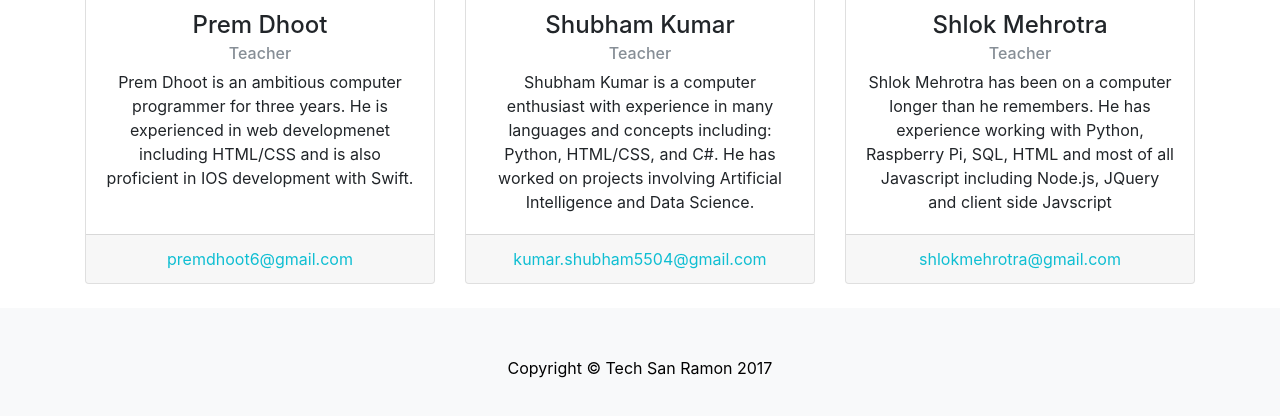
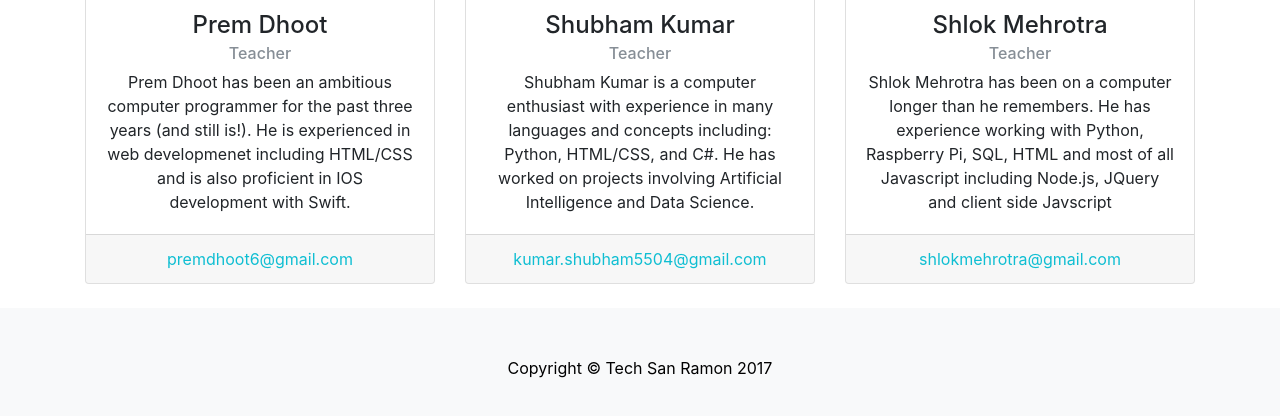
Before and after one commit to shlokmehrotra/techsanramon, a website: page client/about.html in a window 1280 px wide. Shown: the part 1356-1772 px from the top of the page. Drawn offline with Linux system fonts and the light colour scheme.

Commit message:
Reight I forgot 1 ting sarry
vo

```diff
--- a/client/about.html
+++ b/client/about.html
@@ -123,7 +123,7 @@
             <div class="card-body">
               <h4 class="card-title">Prem Dhoot</h4>
               <h6 class="card-subtitle mb-2 text-muted">Teacher</h6>
-              <p class="card-text">Prem Dhoot is an ambitious computer programmer for three years. He is experienced in web developmenet including HTML/CSS and is also proficient in IOS development with Swift.</p>
+              <p class="card-text">Prem Dhoot has been an ambitious computer programmer for the past three years (and still is!). He is experienced in web developmenet including HTML/CSS and is also proficient in IOS development with Swift.</p>
             </div>
             <div class="card-footer">
               <a class = 'oal' href="mailto:premdhoot6@gmail.com">premdhoot6@gmail.com</a>
```
